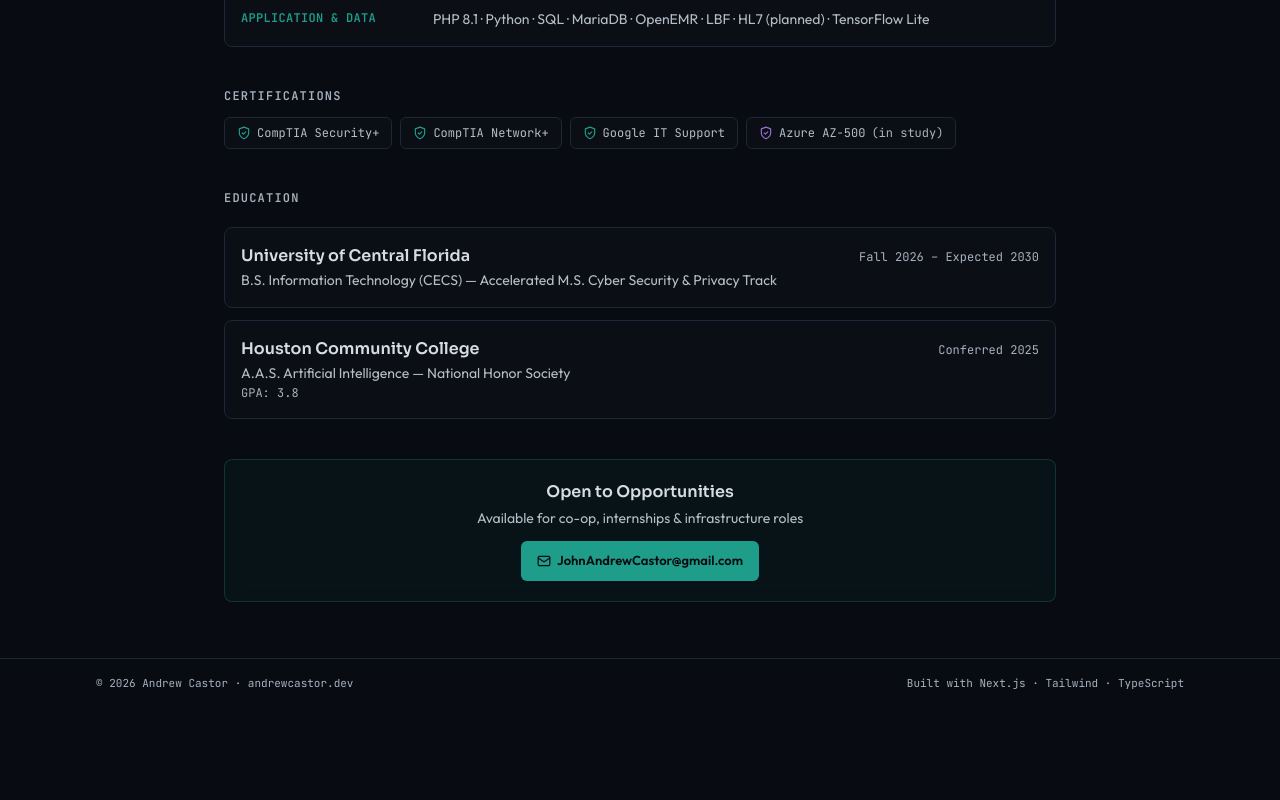
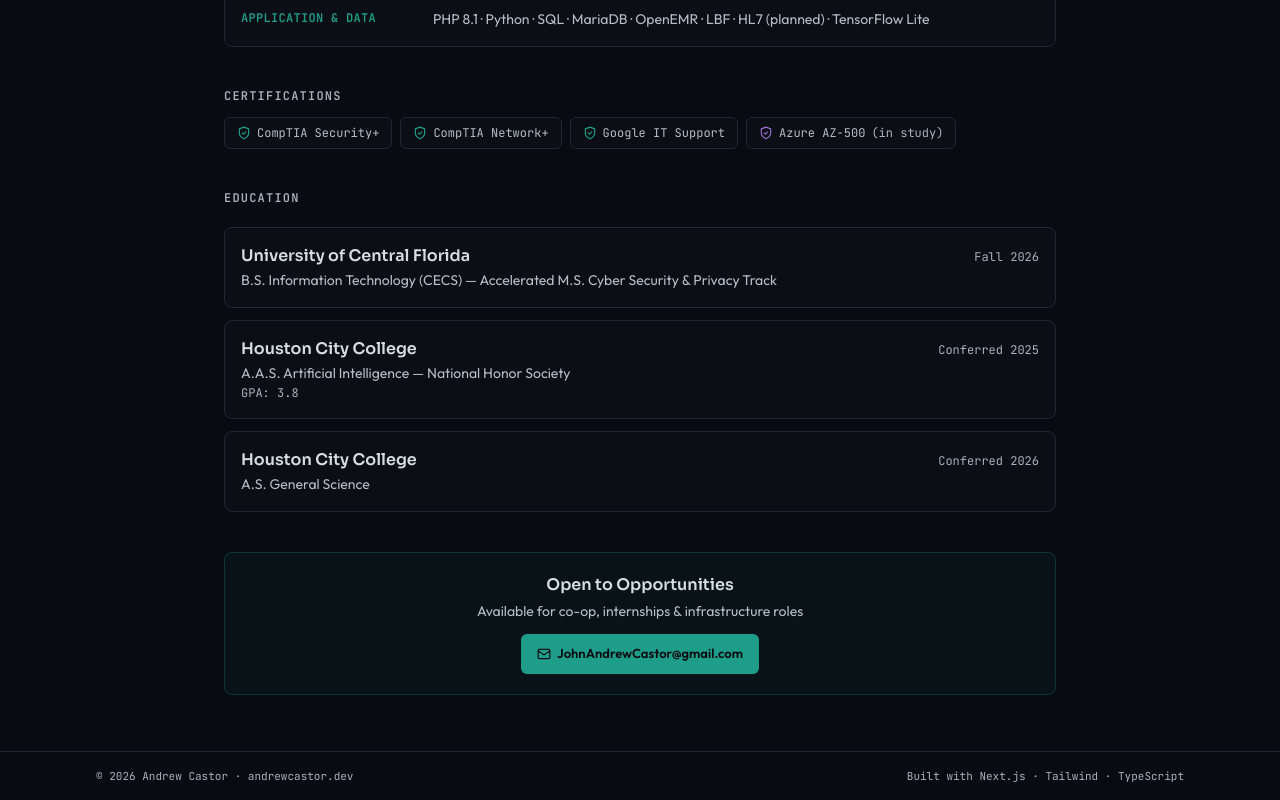
Before and after one commit to osakhra/andrewcastor-portfolio, a Next.js app: page /resume in a window 1280 px wide. Shown: the part 2300-3100 px from the top of the page. Before the commit the page ends 3007 px from the top, so only its background shows below. Built offline with nearby package versions, Linux system fonts and the light colour scheme.

Commit message:
quiet update

```diff
--- a/data/content.ts
+++ b/data/content.ts
@@ -192,14 +192,20 @@ export const education = [
     institution: 'University of Central Florida',
     degree: 'B.S. Information Technology (CECS) — Accelerated M.S. Cyber Security & Privacy Track',
     location: 'Orlando, FL',
-    dates: 'Fall 2026 – Expected 2030',
+    dates: 'Fall 2026',
   },
   {
-    institution: 'Houston Community College',
+    institution: 'Houston City College',
     degree: 'A.A.S. Artificial Intelligence — National Honor Society',
     location: 'Houston, TX',
     dates: 'Conferred 2025',
     gpa: '3.8',
+  },
+  {
+    institution: 'Houston City College',
+    degree: 'A.S. General Science',
+    location: 'Houston, TX',
+    dates: 'Conferred 2026',
   },
 ];
 
```
